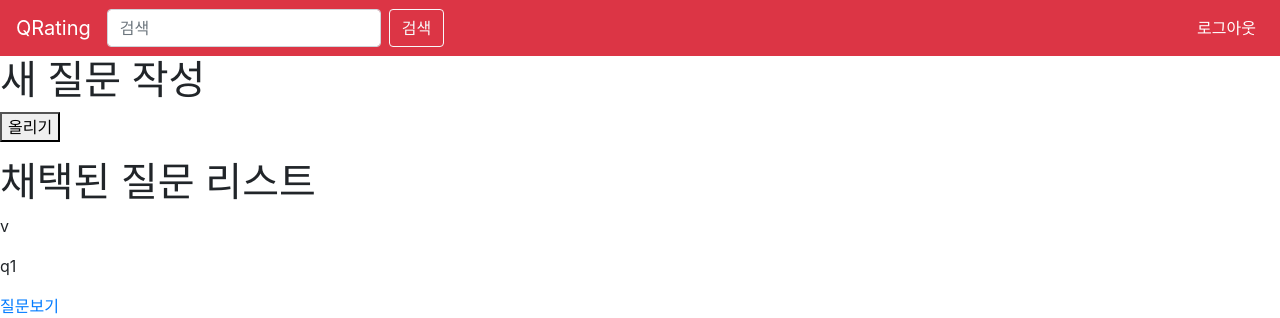
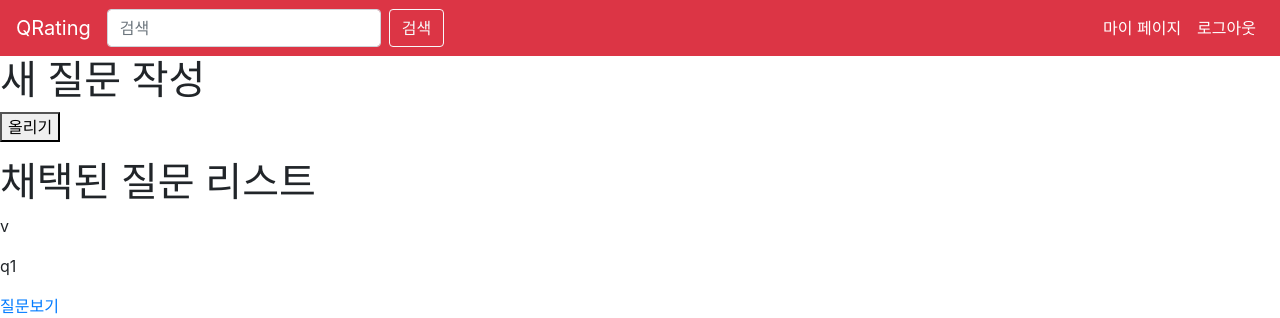
Before and after one commit to qrating/qrating, a Django app: page / in a window 1280 px wide. Shown: the top 318 px of the page. Run offline with Django 3.2, Linux system fonts and the light colour scheme; a user stored in the database is signed in; data comes from the database, SQL or seed files in the repository; both versions use the stored data as it was after the commit; some libraries are stand-ins or nearby versions.

Commit message:
add mypage menu at nav-right

```diff
--- a/blog/templates/home.html
+++ b/blog/templates/home.html
@@ -27,6 +27,9 @@
                     </ul>
                     <ul class="navbar-nav navbar-right">
                         {% if user.is_authenticated %}
+                        <li class="nav-item active">
+                            <a class="nav-link" href="{% url 'mypage' user.pk %}">마이 페이지</a>
+                        </li>
                         <li class="nav-item active">
                             <a class="nav-link" href="{% url 'logout' %}">로그아웃</a>
                         </li>
```
Also changed, not shown: db.sqlite3.
